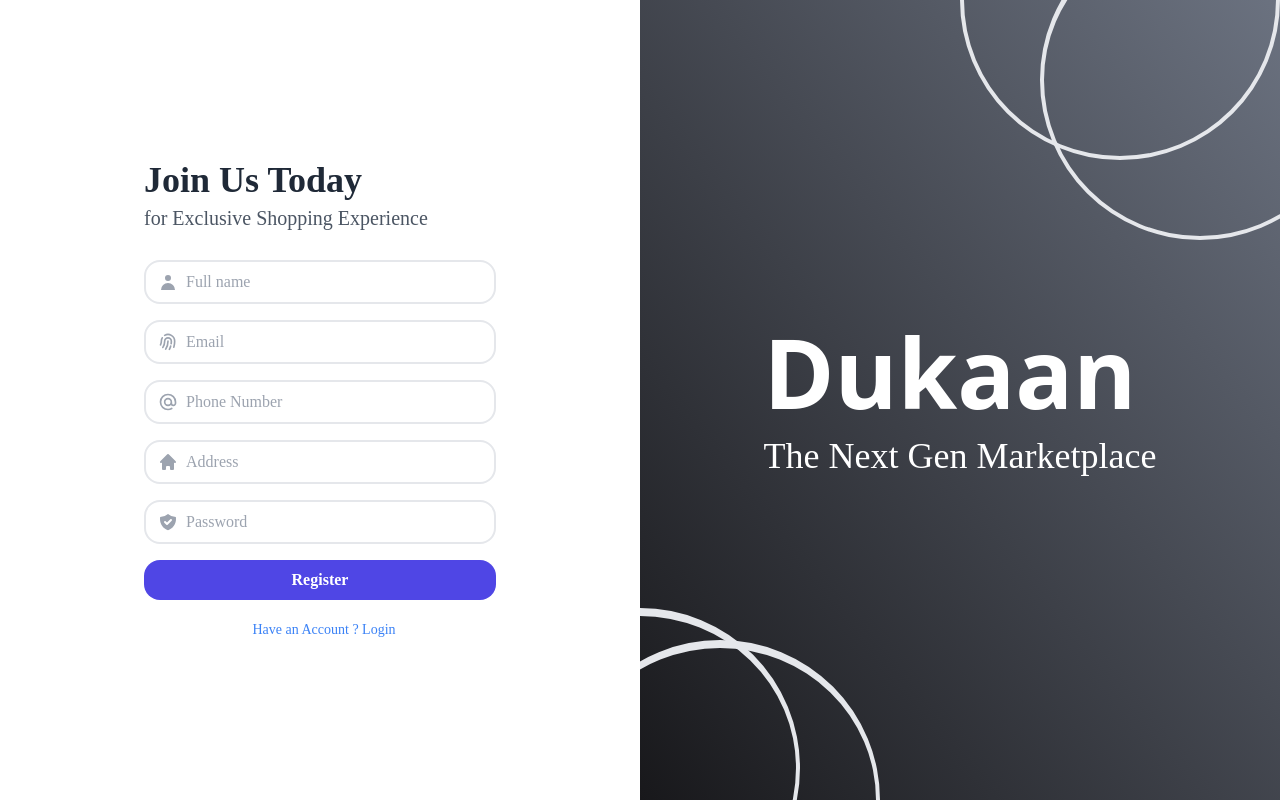
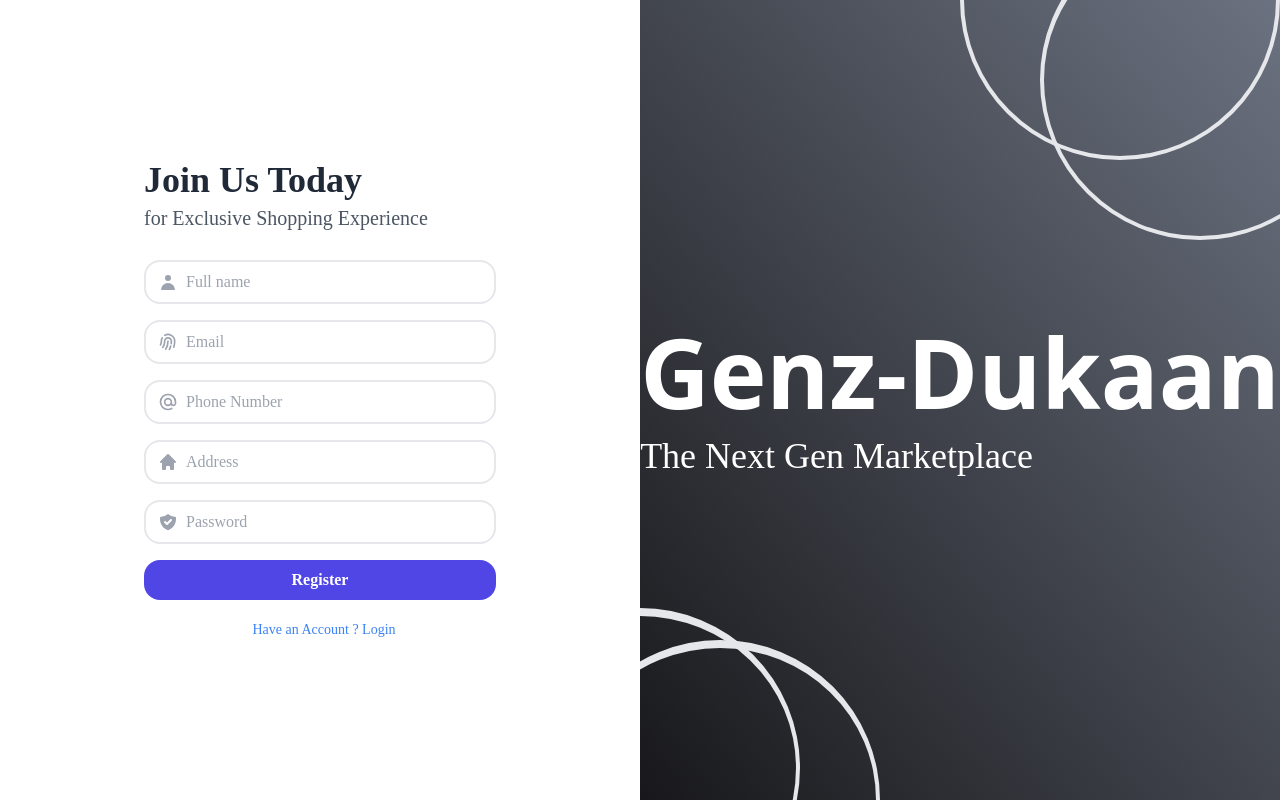
Before and after one commit to shokushwaha/genz-dukan, a Next.js app in the folder client/: page /register in a window 1280 px wide. Built offline with nearby package versions, Linux system fonts and the light colour scheme.

Commit message:
final change

```diff
--- a/client/pages/register.js
+++ b/client/pages/register.js
@@ -275,7 +275,7 @@ export default function Register() {
 
                     class="relative overflow-hidden md:flex w-1/2 bg-gradient-to-tr from-zinc-900 to-gray-500 i justify-around items-center hidden">
                     <div>
-                        <h1 class="text-white font-bold text-8xl mb-4 font-sans">Dukaan</h1>
+                        <h1 class="text-white font-bold text-8xl mb-4 font-sans">Genz-Dukaan</h1>
                         <p class="text-white mt-1 text-4xl">The Next Gen Marketplace</p>
                     </div>
                     <div class="absolute -bottom-32 -left-40 w-80 h-80 border-4 rounded-full border-opacity-30 border-t-8"></div>
```
